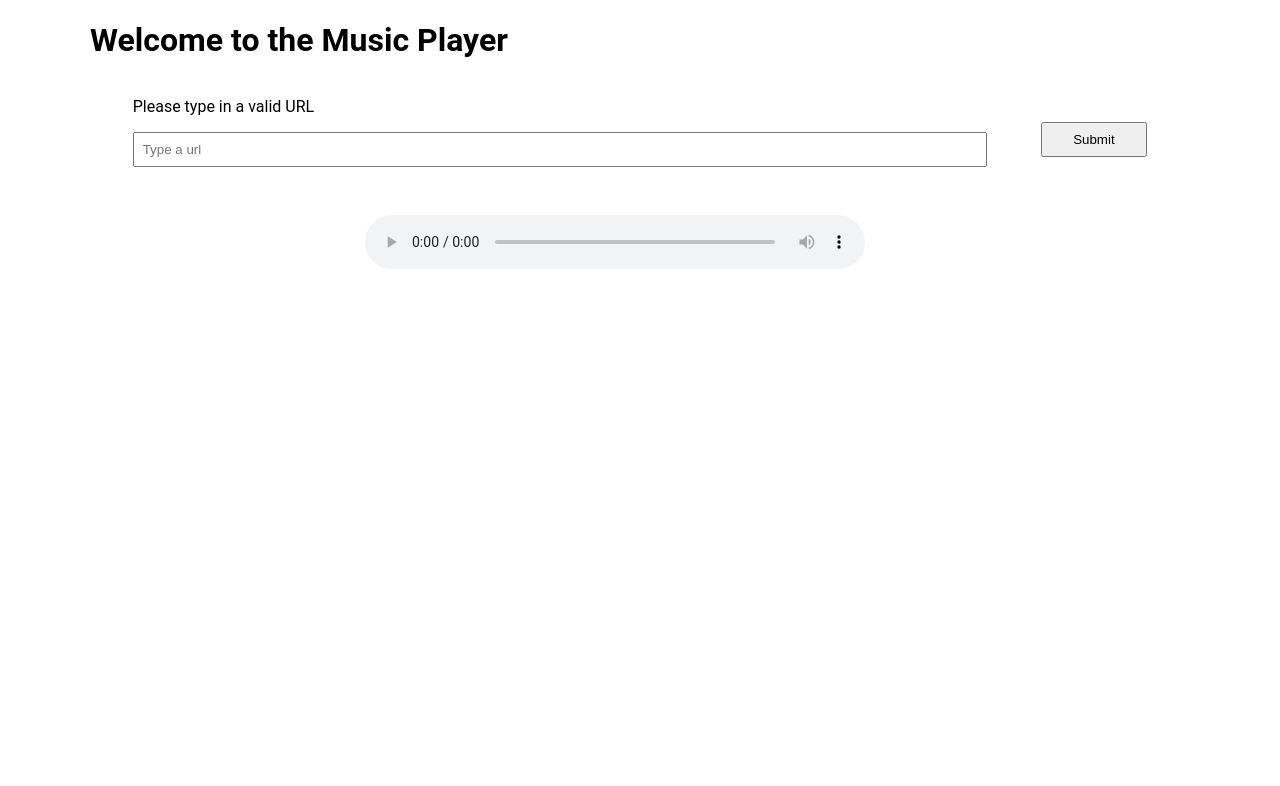
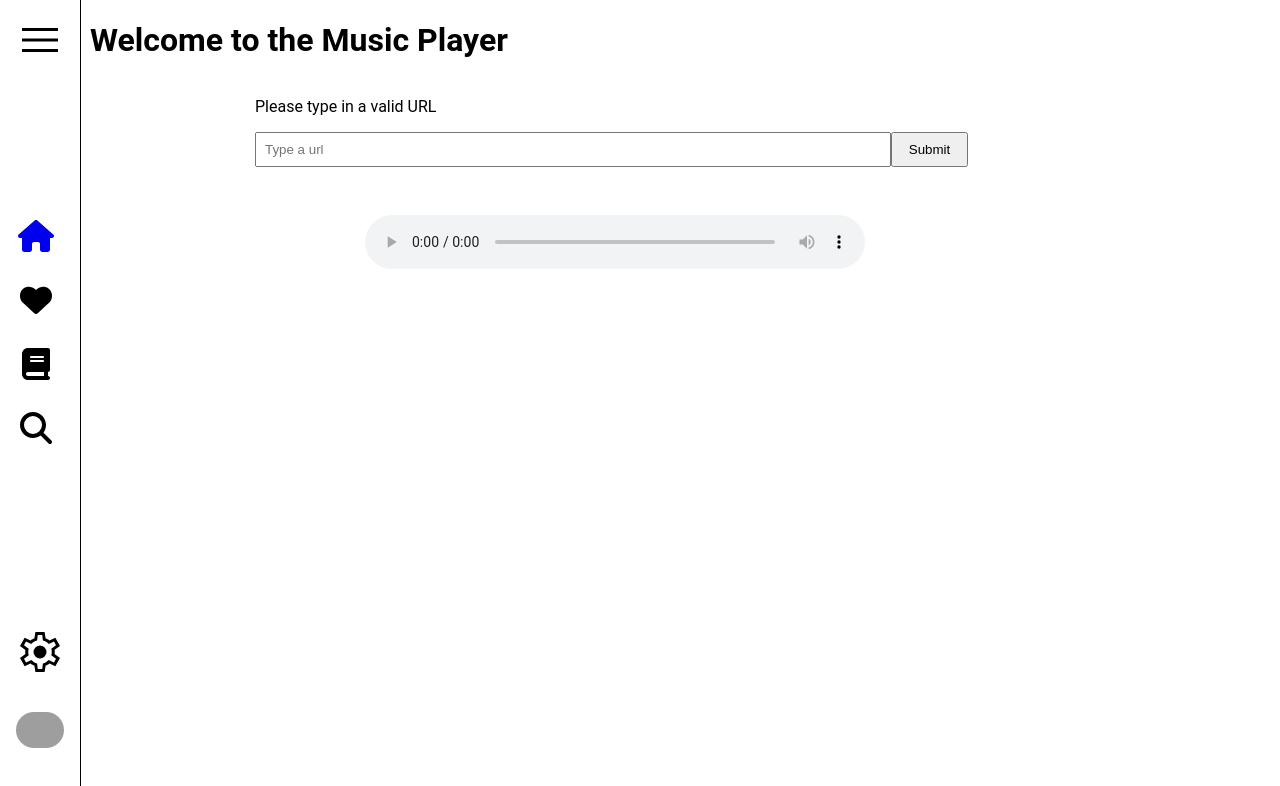
Before and after one commit to DaChoco/music_player, a React (Vite) app in the folder frontend/: page / in a window 1280 px wide. Shown: the top 786 px of the page. Built offline with nearby package versions, Linux system fonts and the light colour scheme; no server answers; grey boxes are pictures that could not be loaded.

Commit message:
working on ui

```diff
--- a/frontend/package.json
+++ b/frontend/package.json
@@ -10,6 +10,10 @@
     "preview": "vite preview"
   },
   "dependencies": {
+    "@fortawesome/fontawesome-svg-core": "^6.7.2",
+    "@fortawesome/free-regular-svg-icons": "^6.7.2",
+    "@fortawesome/free-solid-svg-icons": "^6.7.2",
+    "@fortawesome/react-fontawesome": "^0.2.2",
     "react": "^19.0.0",
     "react-dom": "^19.0.0",
     "react-router-dom": "^7.5.0"
--- a/frontend/src/App.tsx
+++ b/frontend/src/App.tsx
@@ -3,11 +3,14 @@ import './styles/App.css'
 import { Route, Routes } from 'react-router-dom'
 
 import { LibraryPage, SearchPage, LandingPage } from './pages'
+import { Sidenav } from './components'
 import {CreateAudioContext} from './contexts/audioContext'
 function App() {
 
   return (
   <CreateAudioContext>
+
+    <Sidenav></Sidenav>
     <Routes>
       <Route path='/' element={<LandingPage></LandingPage>}></Route>
       <Route path='/search' element={<SearchPage></SearchPage>}></Route>
--- /dev/null
+++ b/frontend/src/apicalls/getSongs.ts
@@ -0,0 +1,12 @@
+export const getLatestSongs = async () => {
+    try{
+        const response = await fetch("http://localhost:8000/getSongs", {method: "GET"})
+        const data = await response.json()
+        console.log(data)
+
+        return data
+    }
+    catch (error)
+    {console.log("Error fetching songs:", error)}
+
+}
--- /dev/null
+++ b/frontend/src/apicalls/submitDownload.ts
@@ -0,0 +1,26 @@
+import { getLatestSongs } from "./getSongs"
+
+export default async function submitDownload(query: string, setArrofSongs: React.SetStateAction<any>){
+    const url = `http://localhost:8000/songs/downloads?yt_url=${encodeURIComponent(query)}`
+
+    try{
+        console.log("Starting download")
+        const response = await fetch(url, {method: "GET"})
+        const data = await response.json()
+
+        console.log(data)
+
+        if (!data){
+            console.log("The request failed")
+            return
+        }
+        const latestSongs = await getLatestSongs()
+        setArrofSongs(latestSongs)
+        console.log("Download done")
+
+
+    }
+    catch (error){
+        console.log("An error has occurred: ", error)
+    }
+}
--- a/frontend/src/components/index.tsx
+++ b/frontend/src/components/index.tsx
@@ -1,3 +1,4 @@
 export {default as Albumbox} from './albumbox';
 export {default as SearchBar} from './searchbar';
 export {default as SongTable} from './songtable'
+export {default as Sidenav} from "./sidenav"
--- /dev/null
+++ b/frontend/src/components/sidenav.tsx
@@ -0,0 +1,31 @@
+import { FontAwesomeIcon } from '@fortawesome/react-fontawesome'
+import {faHome, faBook, faHeart, faSearch} from "@fortawesome/free-solid-svg-icons"
+import { Link } from 'react-router-dom'
+import { useState } from 'react'
+
+function Sidenav(){
+    const [expanded, setExpanded] = useState<Boolean>(false)
+
+return(
+<nav className="sidenav-container">
+    <div className="menu-top-btn">
+       <svg onClick={()=> setExpanded(!expanded)} xmlns="http://www.w3.org/2000/svg" height="48px" viewBox="0 -960 960 960" width="48px" fill="#000000"><path d="M120-240v-60h720v60H120Zm0-210v-60h720v60H120Zm0-210v-60h720v60H120Z"/></svg>
+    </div>
+
+        <ul className="menu-items">
+
+            <li><Link to={"/"}><FontAwesomeIcon icon={faHome} size='2x' fixedWidth={true} ></FontAwesomeIcon></Link></li>
+            <li><FontAwesomeIcon icon={faHeart} size='2x'fixedWidth={true}></FontAwesomeIcon></li>
+            <li><FontAwesomeIcon icon={faBook} size="2x"fixedWidth={true}></FontAwesomeIcon></li>
+            <li><FontAwesomeIcon icon={faSearch} size="2x" fixedWidth={true}></FontAwesomeIcon></li>
+        </ul>
+
+        <ul className="menu-items">
+            <li><svg className='icon-list-item' xmlns="http://www.w3.org/2000/svg"  viewBox="0 -960 960 960" fill="#000000"><path d="m388-80-20-126q-19-7-40-19t-37-25l-118 54-93-164 108-79q-2-9-2.5-20.5T185-480q0-9 .5-20.5T188-521L80-600l93-164 118 54q16-13 37-25t40-18l20-127h184l20 126q19 7 40.5 18.5T669-710l118-54 93 164-108 77q2 10 2.5 21.5t.5 21.5q0 10-.5 21t-2.5 21l108 78-93 164-118-54q-16 13-36.5 25.5T592-206L572-80H388Zm48-60h88l14-112q33-8 62.5-25t53.5-41l106 46 40-72-94-69q4-17 6.5-33.5T715-480q0-17-2-33.5t-7-33.5l94-69-40-72-106 46q-23-26-52-43.5T538-708l-14-112h-88l-14 112q-34 7-63.5 24T306-642l-106-46-40 72 94 69q-4 17-6.5 33.5T245-480q0 17 2.5 33.5T254-413l-94 69 40 72 106-46q24 24 53.5 41t62.5 25l14 112Zm44-210q54 0 92-38t38-92q0-54-38-92t-92-38q-54 0-92 38t-38 92q0 54 38 92t92 38Zm0-130Z"/></svg></li>
+            <li><img src="https://publicboorufiles-01.s3.af-south-1.amazonaws.com/userIcons/2025-04-13-3d15ffe961ba-1acadc7acb3bed2aab06b06e533fdab7.jpg" alt="" className="user-icon icon-list-item" /></li>
+        </ul>
+</nav>
+)
+}
+
+export default Sidenav
--- a/frontend/src/pages/Landing.tsx
+++ b/frontend/src/pages/Landing.tsx
@@ -2,10 +2,13 @@ import { SongTable } from "../components"
 import { useEffect, useState, useRef, use } from "react"
 import { useNavigate } from "react-router-dom"
 import { AudioContext, useAudioContext } from "../contexts/audioContext"
+import submitDownload from "../apicalls/submitDownload"
 import "../styles/Landing.css"
 
 function LandingPage(){
     const [arrofSongs, setArrofSongs] = useState([])
+    const [query, setQuery] = useState<string>("")
+    const [isloading, setIsloading] = useState<boolean>(false)
 
     const {audio, isPlaying, setIsPlaying} = useAudioContext()
 
@@ -25,8 +28,6 @@ function LandingPage(){
         }
         getLatestSongs()
 
-
-        console.log(isPlaying)
     },[])
 
     useEffect(() => {
@@ -66,15 +67,31 @@ function LandingPage(){
 
     return (
         <div className="landing-container">
+            {isloading && (
+                <div className="loading-container"></div>
+            )}
+
 
             <h1 className="intro-text">Welcome to the Music Player</h1>
 
-            <form className="input-section">
+            <form className="input-section" onSubmit={async (e)=> {
+                e.preventDefault();
+                setIsloading(true);
+                await submitDownload(query, setArrofSongs);
+                setIsloading(false)
+                setQuery("");
+                }}>
                 <div className="input-n-label">
+
                 <label htmlFor="YT-MP4">Please type in a valid URL</label>
-                <input type="text" className="url-to-music" id="YT-MP4" placeholder="Type a url" />
+                <div className="input-wrap">
+
+                <input type="text" className="url-to-music" id="YT-MP4" placeholder="Type a url" value={query} onChange={(e)=> setQuery(e.target.value)}/>
+                <button type="submit" className="submit-url">Submit</button>
+
                 </div>
-                <button type="submit" className="submit-url">Submit</button>
+                </div>
+
             </form>
 
             {arrofSongs.length > 0 && (<SongTable songs={arrofSongs}/>)}
--- a/frontend/src/styles/App.css
+++ b/frontend/src/styles/App.css
@@ -0,0 +1,47 @@
+
+.sidenav-container{
+    width: max-content;
+    height: 100%;
+    position: fixed;
+    display: flex;
+    flex-direction: column;
+    flex-wrap: wrap;
+    justify-content: space-between;
+    top: 0;
+    bottom: 0;
+    border-right: 1px solid black;
+}
+
+*{
+    list-style: none;
+}
+
+.menu-top-btn svg{
+    padding: 1rem;
+}
+
+ul.menu-items{
+    padding: 0 ;
+    margin-top: 0;
+    margin-bottom: 2rem;
+
+    position: static;
+}
+
+
+
+li{
+    padding: 1rem;
+
+}
+
+.user-icon{
+    height: auto;
+    margin: 0 auto;
+    border-radius: 5rem;
+}
+
+.icon-list-item{
+    width: 48px
+
+}
--- a/frontend/src/styles/Landing.css
+++ b/frontend/src/styles/Landing.css
@@ -12,11 +12,29 @@
     height: auto;
 }
 
+.song-table{
+    border-collapse: collapse;
+    border-radius: 1rem;
+    padding: 1rem;
+}
+
+tr:nth-child(odd){
+    background-color: #FFFFFF;
+
+}
+
+tr:nth-child(even){
+    background-color: #dcdbdb;
+}
+
+
 .input-section{
     display: flex;
     justify-content: space-around;
     align-items: center;
     padding: 1rem;
+    width: 70%;
+    margin: 0 auto;
 }
 
 .song-info{
@@ -26,6 +44,10 @@
     width: fit-content;
 }
 
+.song-info h3{
+    margin: 1rem 1rem;
+}
+
 .other-columns{
     width: 15%;
 }
@@ -33,12 +55,14 @@
 .input-n-label{
     display: flex;
     flex-direction: column;
-    width: 80%;
+    white-space: nowrap;
+    width: 100%;
 }
 
 .url-to-music{
     margin: 1rem 0;
     padding: 0.5rem;
+    width: 80%;
 
 }
 
@@ -58,3 +82,14 @@
 .audio-bar-container audio{
     width: min(500px, 100%);
 }
+
+.loading-container{
+    position: fixed;
+    z-index: 100;
+    top: 50%;
+    left: 50%;
+    transform: translate(-50%, -50%);
+
+    width: 5rem;
+    height: 5rem;
+}
```
Also changed, not shown: frontend/src/components/songtable.tsx (+6 -2 lines), 1 other file (tests, documents, lock files or other folders).
